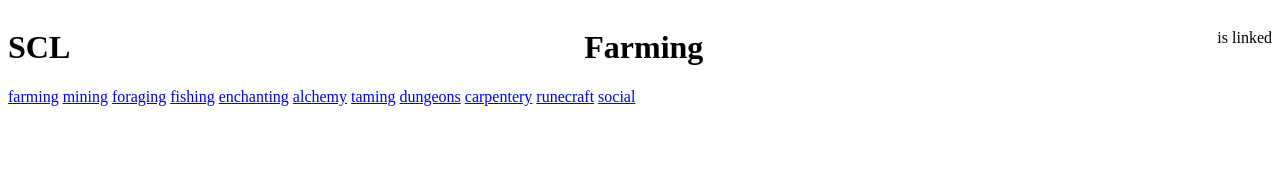
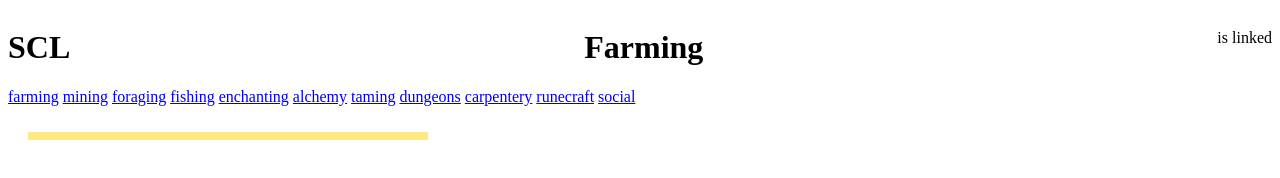
Before and after one commit to rockyhenderson/Skyblock-Guide, a website: page farming.html in a window 1280 px wide. Drawn offline with nearby package versions, Linux system fonts and the light colour scheme.

Commit message:
fixed progress bar

```diff
--- a/farming.html
+++ b/farming.html
@@ -35,7 +35,8 @@
       <a href="social.html" role="button">social</a>
     </nav>
 
-
+    <div id="progress-bar"></div>
   </body>
   <script src="main.js"></script>
+  <script src="farming.js"></script>
 </html>
--- a/farming.js
+++ b/farming.js
@@ -0,0 +1,13 @@
+document.addEventListener("DOMContentLoaded", function () {
+  var bar = new ProgressBar.Line("#progress-bar", {
+    strokeWidth: 4,
+    easing: "easeInOut",
+    duration: 1400,
+    color: "#FFEA82",
+    trailColor: "#eee",
+    trailWidth: 1,
+    svgStyle: { width: "100%", height: "100%" },
+  });
+
+  bar.animate(1.0); // Number from 0.0 to 1.0
+});
```
